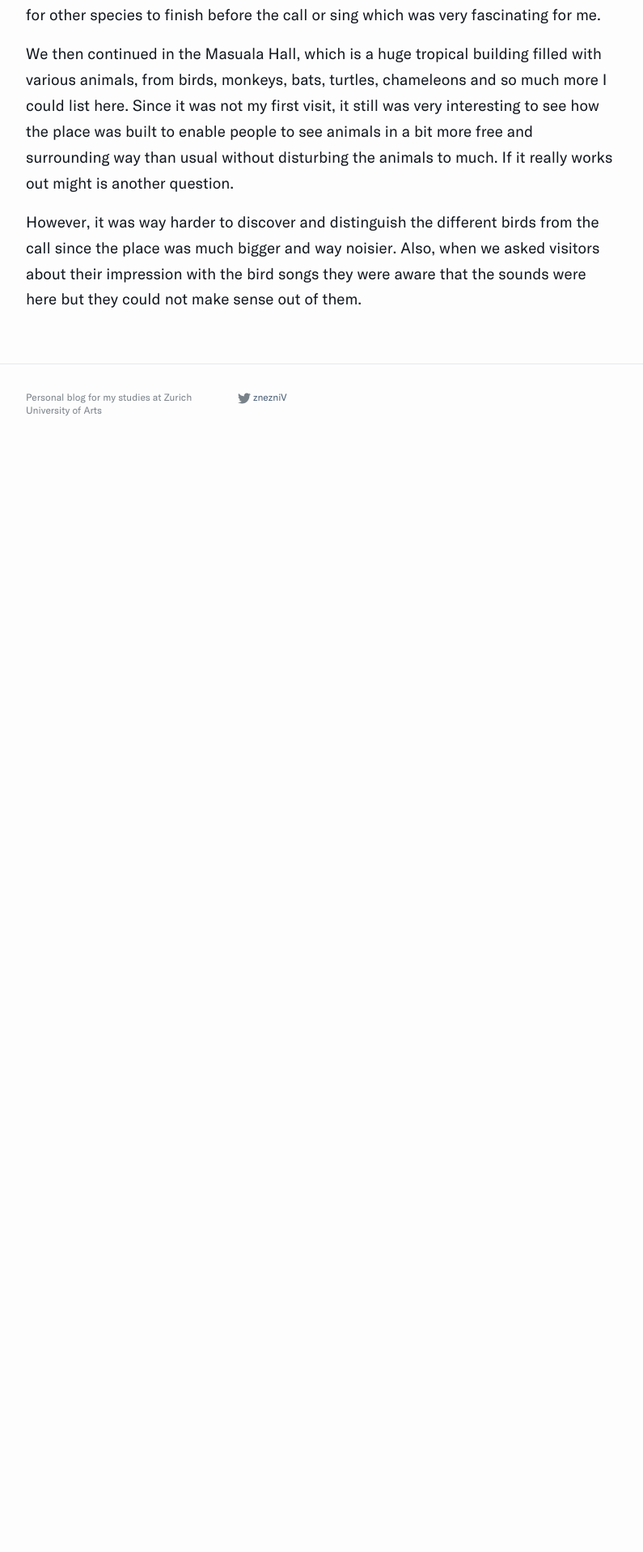
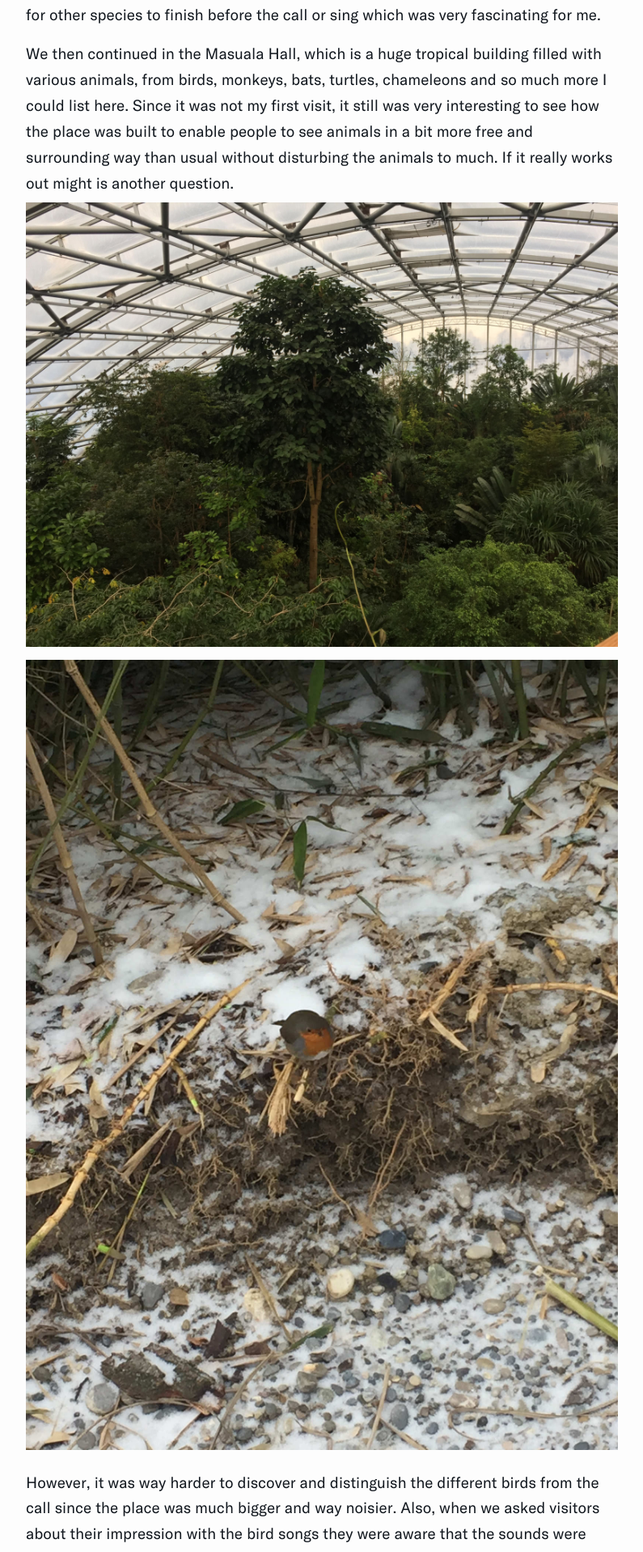
Before and after one commit to znezniV/znezniv.github.io, a Jekyll site: the page built from _posts/2018-02-21-Spatial-Interaction-Module.md, in a window 1280 px wide. Shown: the part 2887-4804 px from the top of the page at 81% size, without its empty margins (242-1037 px from the left). Built offline with Jekyll 4.4.1, drawn with Linux system fonts in a browser that asks for light colours; before the commit the page ends 3465 px from its top, so only the background shows below that.

Commit message:
added image

```diff
--- a/_posts/2018-02-21-Spatial-Interaction-Module.md
+++ b/_posts/2018-02-21-Spatial-Interaction-Module.md
@@ -31,5 +31,7 @@ This day started very exciting when we met in the morning to go to the Zoo of Zu
 First of all we visited the room with tropical birds which was more or less an open room with filled with tropical plants. We were able to see various birds singing or doing calls. The great thing was that we had two experts with us which could explain us some more about the birds. They explained us that there are birds which are constantly communicating with other birds of their species and others that are just more about singing not that regularly. They also told us that usually birds are waiting for other species to finish before the call or sing which was very fascinating for me.
 
 We then continued in the Masuala Hall, which is a huge tropical building filled with various animals, from birds, monkeys, bats, turtles, chameleons and so much more I could list here. Since it was not my first visit, it still was very interesting to see how the place was built to enable people to see animals in a bit more free and surrounding way than usual without disturbing the animals to much. If it really works out might is another question.
+![Masuala Hall]({{ site.url }}/assets/posts/spatial-interaction/masuala-hall.jpg)
+![Bird in the Snow]({{ site.url }}/assets/posts/spatial-interaction/bird-in-snow.jpg)
 
 However, it was way harder to discover and distinguish the different birds from the call since the place was much bigger and way noisier. Also, when we asked visitors about their impression with the bird songs they were aware that the sounds were here but they could not make sense out of them.
```
Also changed, not shown: assets/posts/spatial-interaction/bird-in-snow.jpg (added), assets/posts/spatial-interaction/masuala-hall.jpg (added), assets/posts/spatial-interaction/mesh.jpg, assets/posts/spatial-interaction/window-slots.jpg.
